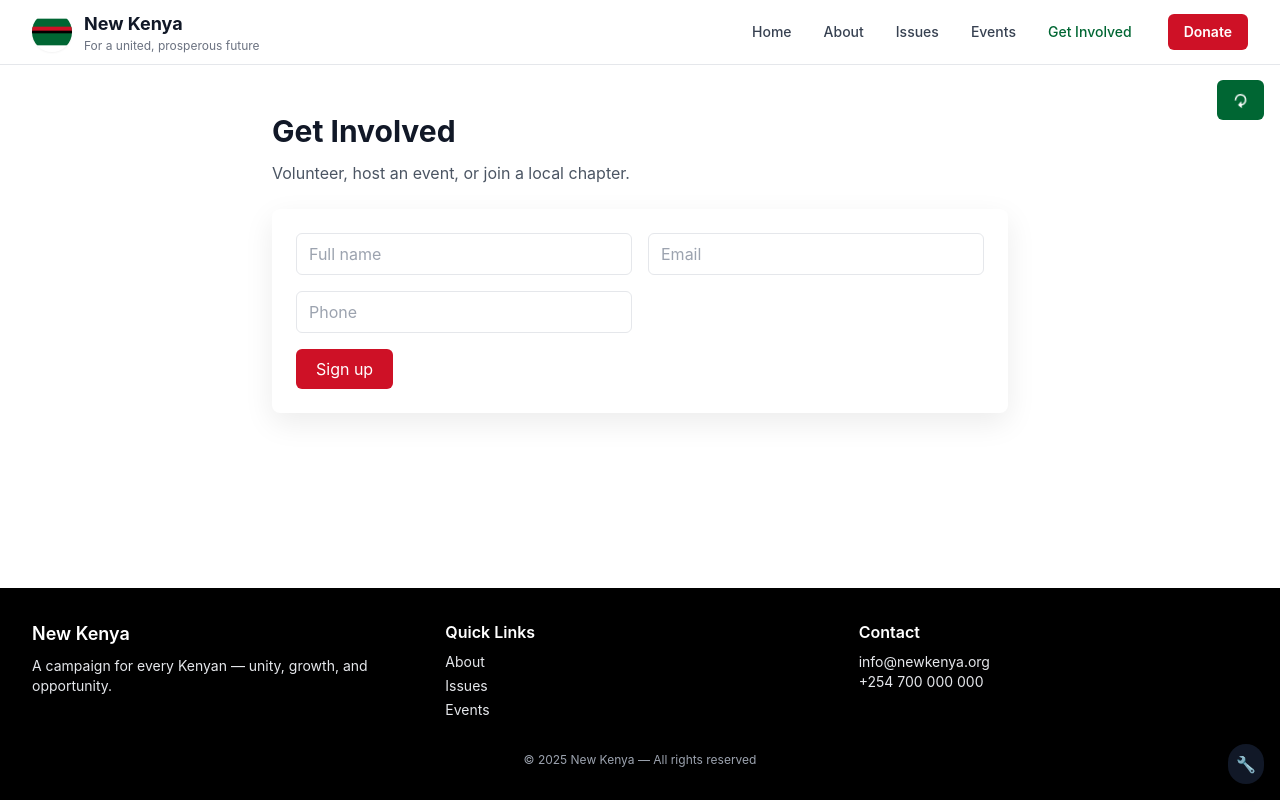
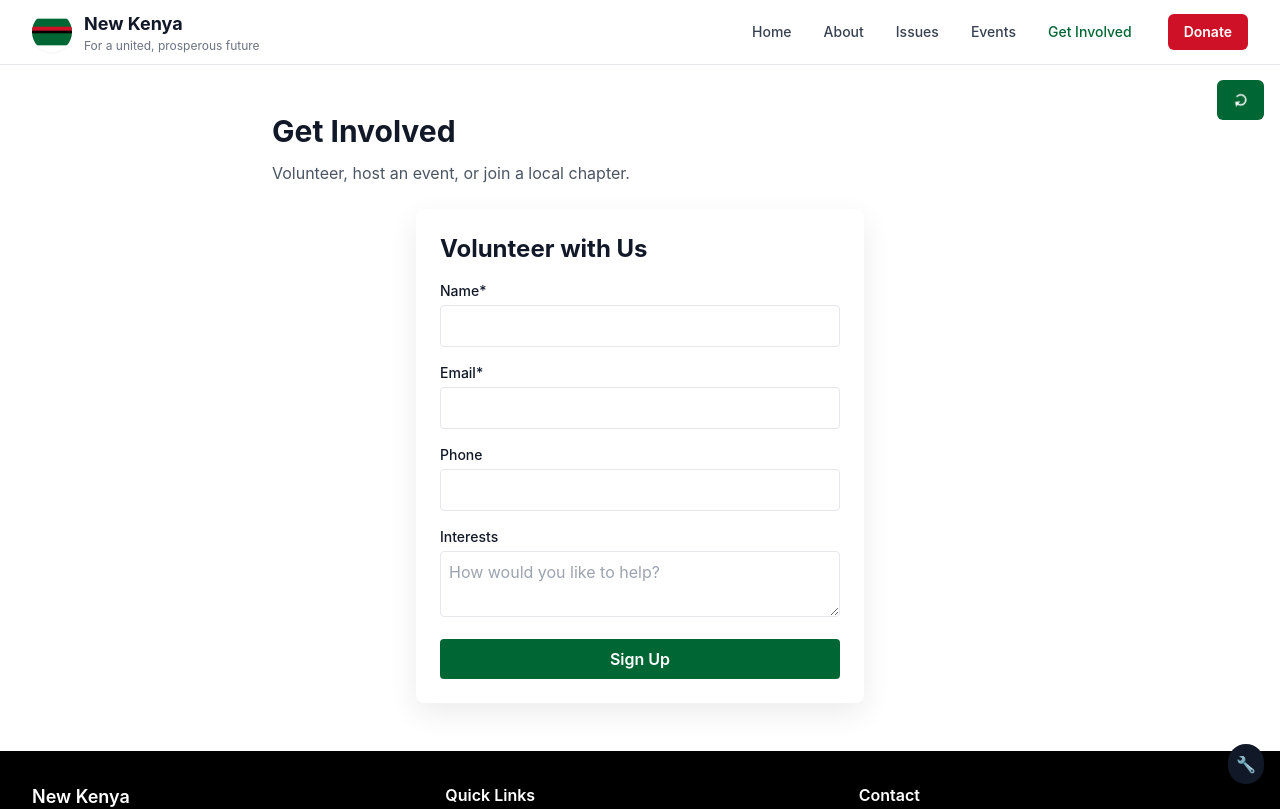
Before and after one commit to Echad-Group/project-h-x, a React (Vite) app: page /get-involved in a window 1280 px wide. Shown: the top 809 px of the page. Built offline with nearby package versions, Linux system fonts and the light colour scheme.

Commit message:
feat: Replace inline volunteer signup form with VolunteerSignup component

```diff
--- a/src/pages/GetInvolved.jsx
+++ b/src/pages/GetInvolved.jsx
@@ -1,31 +1,14 @@
-import React, {useState} from 'react'
 
-export default function GetInvolved(){
-  const [form, setForm] = useState({name:'', email:'', phone:''})
-  const [sent, setSent] = useState(false)
+import VolunteerSignup from '../components/VolunteerSignup';
 
-  function submit(e){
-    e.preventDefault()
-    // client-side demo only
-    setSent(true)
-  }
-
+export default function GetInvolved() {
   return (
     <section id="get-involved" className="max-w-3xl mx-auto px-4 py-12">
       <h1 className="text-3xl font-bold">Get Involved</h1>
       <p className="mt-3 text-gray-600">Volunteer, host an event, or join a local chapter.</p>
-
-      <form onSubmit={submit} className="mt-6 bg-white p-6 rounded-lg card-shadow">
-        <div className="grid grid-cols-1 md:grid-cols-2 gap-4">
-          <input required placeholder="Full name" value={form.name} onChange={e=>setForm({...form, name: e.target.value})} className="px-3 py-2 border rounded-md" />
-          <input required placeholder="Email" value={form.email} onChange={e=>setForm({...form, email: e.target.value})} className="px-3 py-2 border rounded-md" />
-          <input placeholder="Phone" value={form.phone} onChange={e=>setForm({...form, phone: e.target.value})} className="px-3 py-2 border rounded-md" />
-        </div>
-        <div className="mt-4 flex items-center gap-3">
-          <button className="px-5 py-2 bg-[var(--kenya-red)] text-white rounded-md">Sign up</button>
-          {sent && <div className="text-sm text-green-600">Thanks — we received your interest.</div>}
-        </div>
-      </form>
+      <div className="mt-6">
+        <VolunteerSignup />
+      </div>
     </section>
-  )
+  );
 }
```
Also changed, not shown: src/components/VolunteerSignup.jsx (line endings or trailing spaces).
